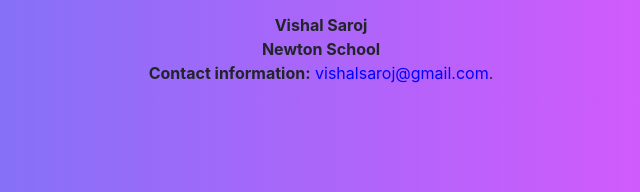
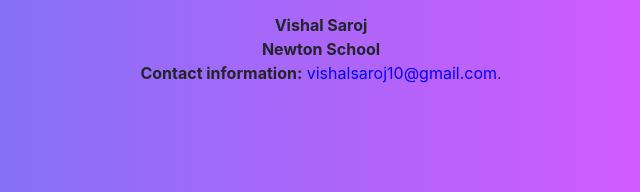
Before and after one commit to vishal-srj10/tic_tac_toe-game, a plain HTML site: page index.html in a window 1280 px wide. Shown: the part 605-797 px from the top of the page, 319-959 px from the left. Drawn offline with nearby package versions, Linux system fonts and the light colour scheme.

Commit message:
Update index.html

```diff
--- a/index.html
+++ b/index.html
@@ -69,7 +69,7 @@
             <p id="print"> </p>
             <footer>
                 <p><b>Vishal Saroj</b><br><b>Newton School</b><br><b>Contact information:</b>
-                <a href="mailto:vishalsaroj@gmail.com">vishalsaroj@gmail.com</a>.
+                <a href="mailto:vishalsaroj@gmail.com">vishalsaroj10@gmail.com</a>.
                 </p>
                 </footer>
 
```
